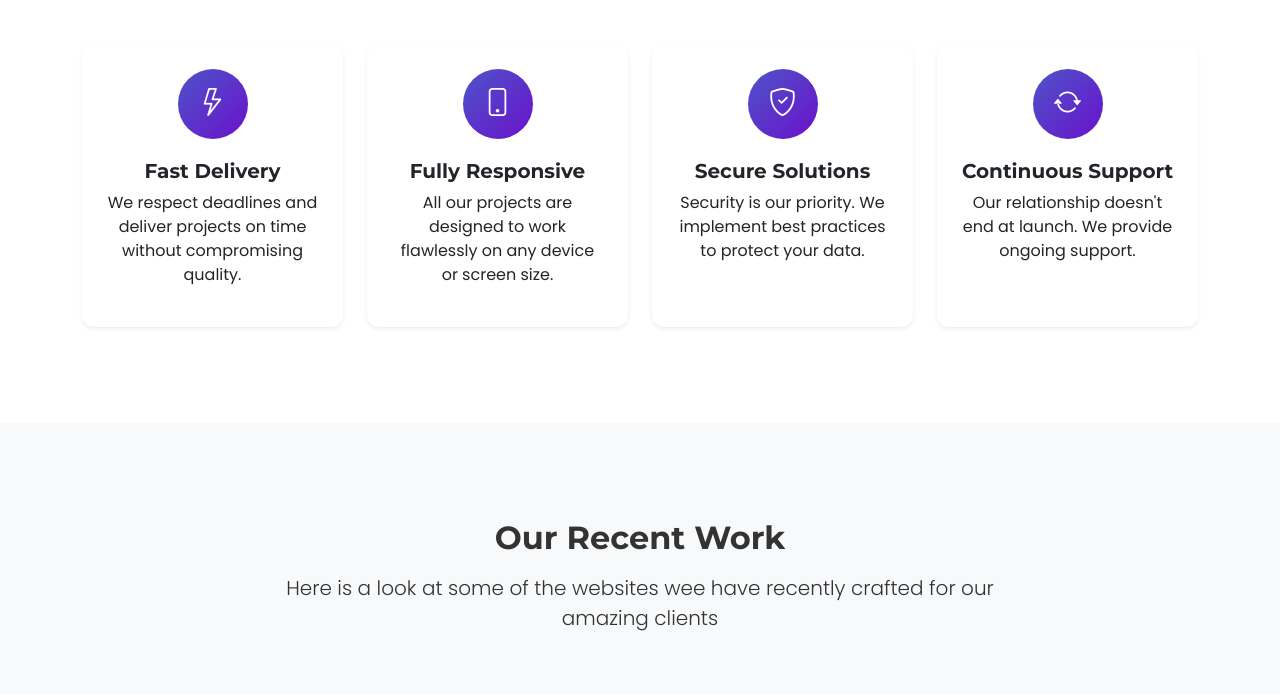
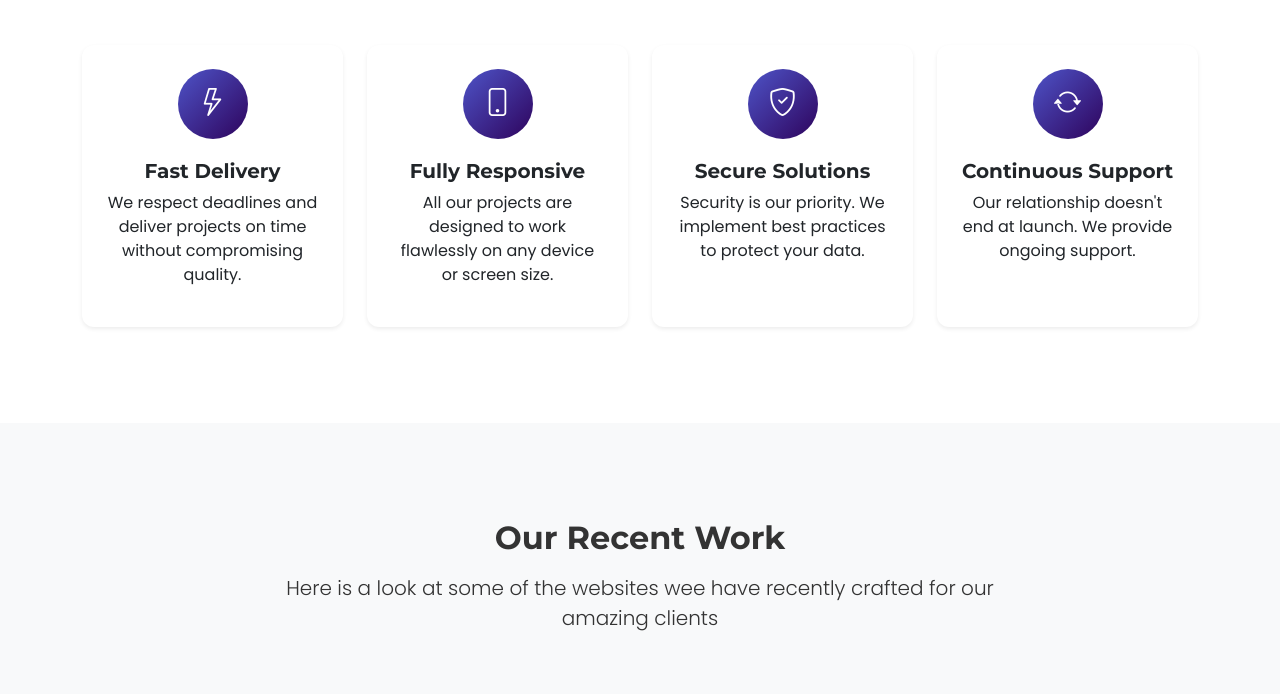
Before and after one commit to abelstanley/Azure_Task, a plain HTML site: page index.html in a window 1280 px wide. Shown: the part 926-1620 px from the top of the page. Drawn offline with nearby package versions, Linux system fonts and the light colour scheme.

Commit message:
My second push test edited

```diff
--- a/assets/styles/styles.css
+++ b/assets/styles/styles.css
@@ -7,7 +7,7 @@
        /* Custom CSS (within 4% limit) */
         :root {
             --primary: #4e54c8;
-            --secondary: #6a11cb;
+            --secondary: #2e035c;
             --accent: #ff6b6b;
             --light: #f8f9fa;
             --dark: #212529;
```
